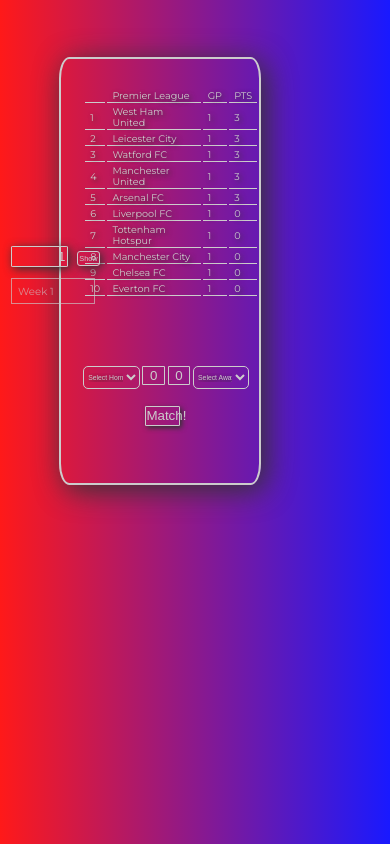
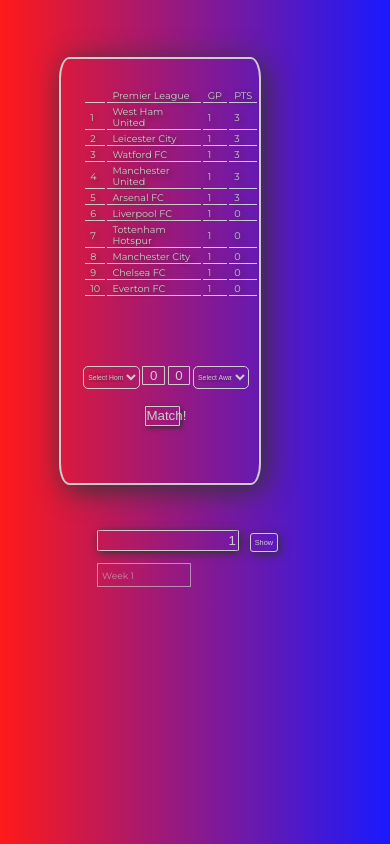
Before and after one commit to ewa1do/football-app, a website: page index.html in a window 390 px wide. Both pictures are taken after a click on the button "Show". Drawn offline with Linux system fonts and the light colour scheme.

Commit message:
making the weeks component responsive

```diff
--- a/css/queries.css
+++ b/css/queries.css
@@ -10,11 +10,15 @@
 @media only screen and (max-width: 1024px) {
     html { font-size: 59.5%; }
 
-    .main-container { width: 66%; margin: 12rem 0 0 15%; }
+    .main-container { width: 60%; margin: 12rem 0 0 30%; padding-left: 5rem; }
+
+    .local-visitor { font-size: 1.2rem; }
+    .accordion { padding: .8rem; }
+    .accordion > span { font-size: 1.6rem; }
 }
 
 @media only screen and (max-width: 992px) {
-    html { font-size: 60.5%; }
+    html { font-size: 57.5%; }
 }
 
 @media only screen and (max-width: 960px) {
@@ -27,9 +31,9 @@
 }
 
 @media only screen and (max-width: 900px) {
-    html { font-size: 50.5%; }
+    html { font-size: 52.5%; }
 
-    .main-container { margin-top: 25rem; }
+    .main-container { margin-top: 15rem; }
 }
 
 @media only screen and (max-width: 840px) {
@@ -49,6 +53,16 @@
     #team-local, #team-visitor { font-size: 1.5rem; width: 35%; }
     .buttons { margin: 3rem 0 0 33%; width: 22%; }
     .GF, .GA, .GD { display: none; }
+
+    .week-container { display: block; margin: 8rem 0 0 30rem; }
+    #select-weeks { width: 25rem; padding: 0.3rem; margin-left: -4rem; }
+    .accordion { width: 35%; margin-left: -4rem; }
+    .match-list { margin-top: 1rem; }
+    .match-list:last-child { padding-bottom: 2rem; }
+    .matches > .match-list .match span { padding: 0 16px; }
+    .local-visitor { font-size: 1.3rem; margin-left: -5.9rem; }
+    #display-week { padding: 0.5rem; }
+
 }
 
 @media only screen and (max-width: 730px) {
@@ -61,6 +75,9 @@
 
 @media only screen and (max-width: 680px) {
     html { font-size: 40.5%; }
+
+    #display-week { padding: 0.7rem; margin-left: .5rem; }
+
 }
 
 @media only screen and (max-width: 660px) {
@@ -81,12 +98,15 @@
     #btn-play { padding: .3rem .1rem; }
     .W, .D, .L { display: none; }
 
+    .week-container { margin: 8rem 0 0 23rem; }
+
 }
 
 @media only screen and (max-width: 560px) {
     html { font-size: 44.5%; }
     .select-teams > input { padding: .0rem 0; }
 
+    .week-container { margin: 8rem 0 0 21rem; }
 }
 
 @media only screen and (max-width: 520px) {
```
